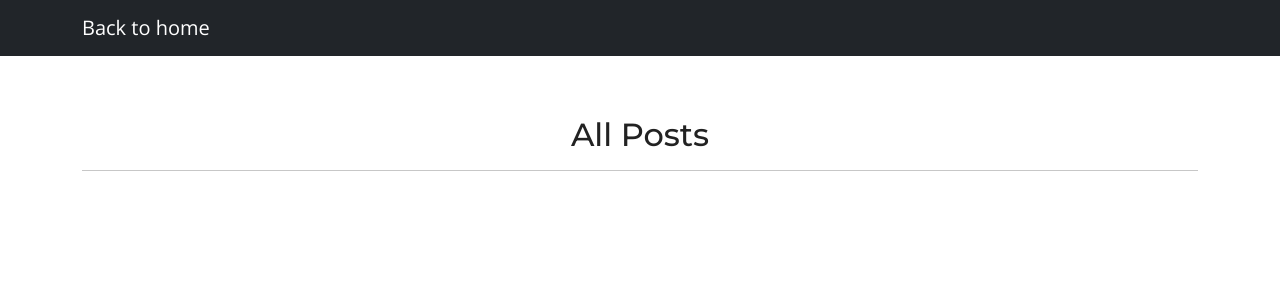
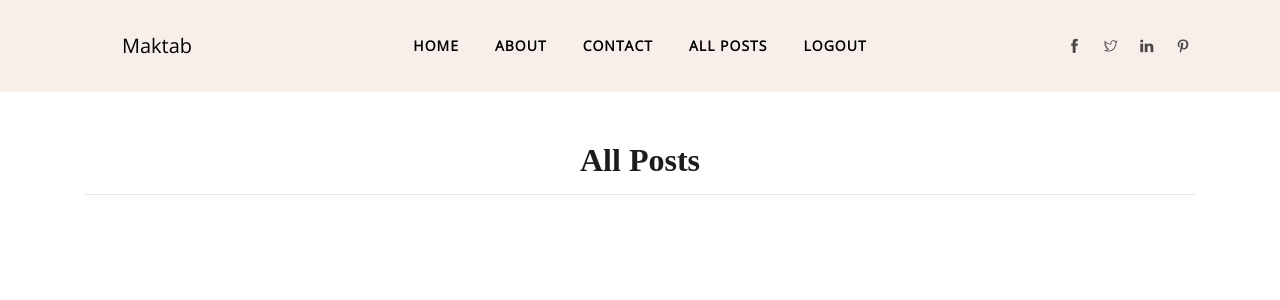
Before and after one commit to farhadfaghih/FastAPIMaktab89, a FastAPI app: page /allposts/ in a window 1280 px wide. Shown: the top 300 px of the page. Run offline with FastAPI, Linux system fonts and the light colour scheme; data that the repository does not hold is empty; parts of the project's set-up code (start-up, migrations or seed data) failed here and were passed over; some libraries are stand-ins or nearby versions; some web fonts are replaced.

Commit message:
added navbar to all posts page

```diff
--- a/app/Templates/Posts.html
+++ b/app/Templates/Posts.html
@@ -2,62 +2,108 @@
 <html lang="en">
 
 <head>
-  <meta charset="utf-8">
-  <meta content="width=device-width, initial-scale=1.0" name="viewport">
+	<meta charset="utf-8">
+	<title>Revolve - Personal Magazine blog Template</title>
+	<meta http-equiv="X-UA-Compatible" content="IE=edge">
+	<meta name="viewport" content="width=device-width, initial-scale=1, shrink-to-fit=no">
 
-  <title>All Posts</title>
-  <meta content="" name="description">
-  <meta content="" name="keywords">
+	<!-- theme meta -->
+	<meta name="theme-name" content="revolve" />
 
-  <!-- Favicons -->
-  <link href="../../static/assets/img/favicon.png" rel="icon">
-  <link href="../../static/assets/img/apple-touch-icon.png" rel="apple-touch-icon">
+	<!--Favicon-->
+	<link rel="shortcut icon" href="../../static/images/favicon.ico" type="image/x-icon">
 
-  <!-- Google Fonts -->
-  <link rel="preconnect" href="https://fonts.googleapis.com">
-  <link rel="preconnect" href="https://fonts.gstatic.com" crossorigin>
-  <link href="https://fonts.googleapis.com/css2?family=Open+Sans:ital,wght@0,300;0,400;0,500;0,600;0,700;1,300;1,400;1,600;1,700&family=Montserrat:ital,wght@0,300;0,400;0,500;0,600;0,700;1,300;1,400;1,500;1,600;1,700&family=Raleway:ital,wght@0,300;0,400;0,500;0,600;0,700;1,300;1,400;1,500;1,600;1,700&display=swap" rel="stylesheet">
-
-  <!-- Vendor CSS Files -->
-  <link href="../../static/assets/vendor/bootstrap/css/bootstrap.min.css" rel="stylesheet">
-  <link href="../../static/assets/vendor/bootstrap-icons/bootstrap-icons.css" rel="stylesheet">
-  <link href="../../static/assets/vendor/aos/aos.css" rel="stylesheet">
-  <link href="../../static/assets/vendor/glightbox/css/glightbox.min.css" rel="stylesheet">
-  <link href="../../static/assets/vendor/swiper/swiper-bundle.min.css" rel="stylesheet">
-
-  <!-- Template Main CSS File -->
-  <link href="../../static/assets/css/main.css" rel="stylesheet">
-
-  <!-- =======================================================
-  * Template Name: Impact
-  * Updated: Mar 10 2023 with Bootstrap v5.2.3
-  * Template URL: https://bootstrapmade.com/impact-bootstrap-business-website-template/
-  * Author: BootstrapMade.com
-  * License: https://bootstrapmade.com/license/
-  ======================================================== -->
+	<!-- THEME CSS
+	================================================== -->
+	<!-- Bootstrap -->
+	<link rel="stylesheet" href="../../static/plugins/bootstrap/css/bootstrap.min.css">
+	<!-- Themify -->
+	<link rel="stylesheet" href="../../static/plugins/themify/css/themify-icons.css">
+	<link rel="stylesheet" href="../../static/plugins/slick-carousel/slick-theme.css">
+	<link rel="stylesheet" href="../../static/plugins/slick-carousel/slick.css">
+	<!-- Slick Carousel -->
+	<link rel="stylesheet" href="../../static/plugins/owl-carousel/owl.carousel.min.css">
+	<link rel="stylesheet" href="../../static/plugins/owl-carousel/owl.theme.default.min.css">
+	<link rel="stylesheet" href="../../static/plugins/magnific-popup/magnific-popup.css">
+	<!-- manin stylesheet -->
+	<link rel="stylesheet" href="../../static/css/style.css">
 </head>
 
 <body>
-  <nav class="navbar navbar-expand-lg navbar-dark bg-dark">
-    <div class="container">
-      <a class="navbar-brand" href="/">Back to home</a>
-      <button
-        class="navbar-toggler"
-        type="button"
-        data-toggle="collapse"
-        data-target="#navbarNav"
-        aria-controls="navbarNav"
-        aria-expanded="false"
-        aria-label="Toggle navigation"
-      >
-        <span class="navbar-toggler-icon"></span>
-      </button>
-    </div>
-  </nav>
+
+	<header class="header-top bg-grey justify-content-center">
+		<div class="container">
+			<div class="row align-items-center">
+				<div class="col-lg-2 col-md-4 text-center d-none d-lg-block">
+					<a class="navbar-brand " href="index.html">
+						Maktab
+					</a>
+				</div>
+
+				<div class="col-lg-8 col-md-12">
+					<nav class="navbar navbar-expand-lg navigation-2 navigation">
+						<a class="navbar-brand text-uppercase d-lg-none" href="#">
+							<img src="../../static/images/logo.png" alt="" class="img-fluid">
+						</a>
+						<button class="navbar-toggler" type="button" data-toggle="collapse" data-target="#navbar-collapse"
+							aria-controls="navbar-collapse" aria-expanded="false" aria-label="Toggle navigation">
+							<span class="ti-menu"></span>
+						</button>
+
+						<div class="collapse navbar-collapse" id="navbar-collapse">
+							<ul id="menu" class="menu navbar-nav mx-auto">
+                                <li class="nav-item">
+									<a class="nav-link" href="/">Home</a>
+								  </li>
+								<li class="nav-item">
+									<a class="nav-link" href="/about-us">About</a>
+								  </li>
+								  <li class="nav-item">
+									<a class="nav-link" href="/contact-us">Contact</a>
+								  </li>
+								  <li class="nav-item">
+									<a class="nav-link" href="/allposts/">All posts</a>
+								  </li>
+								  {%if usertype == "not_logged_in"%}
+								  <li class="nav-item">
+									<a class="nav-link" href="/login">Register/Login</a>
+								  </li>
+								  {%endif%}
+								  {%if usertype == "admin" or usertype == "superuser"%}
+								  <li class="nav-item">
+									<a class="nav-link" href="{{usertype}}/dashboard">Dashboard</a>
+								  </li>
+								  {%endif%}
+								  {%if usertype != "not_logged_in"%}
+								  <li class="nav-item">
+									<a class="nav-link" href="/logout">Logout</a>
+								  </li>
+								  {%endif%}
+
+
+								</ul>
+						</div>
+					</nav>
+				</div>
+
+				<div class="col-lg-2 col-md-4 col-6">
+					<div class="header-socials-2 text-right d-none d-lg-block">
+						<ul class="list-inline mb-0">
+							<li class="list-inline-item"><a href="https://facebook.com"><i class="ti-facebook"></i></a></li>
+							<li class="list-inline-item"><a href="https://twitter.com"><i class="ti-twitter"></i></a></li>
+							<li class="list-inline-item"><a href="https://linkedin.com"><i class="ti-linkedin"></i></a></li>
+							<li class="list-inline-item"><a href="https://ti-pinterest.com"><i class="ti-pinterest"></i></a></li>
+						</ul>
+					</div>
+				</div>
+			</div>
+		</div>
+	</header>
+
 
 
     <!-- ======= Blog Section ======= -->
-    <section id="blog" class="blog">
+    <section style="margin-top: 50px;" id="blog" class="blog">
       <div style ="text-align: center;" class="container" data-aos="fade-up">
         <h2>All Posts</h2>
         <hr>
```
